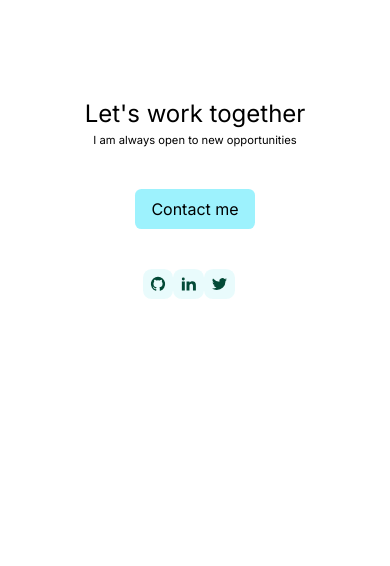
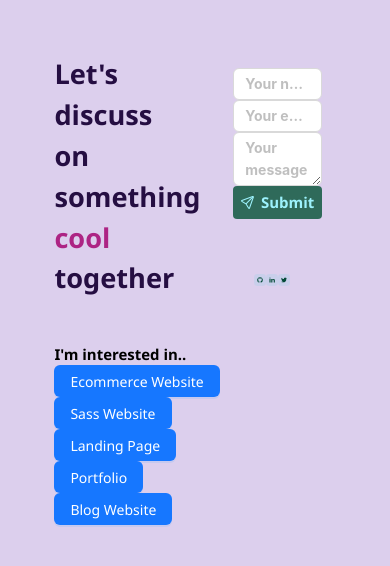
Before and after one commit to chiomaubaezuonu/my-portfolio, a Next.js app: page /contact in a window 390 px wide. Shown: the top 566 px of the page. Built offline with nearby package versions, Linux system fonts and the light colour scheme.

Commit message:
Redid the contact page with antd components

```diff
--- a/app/contact/contact.module.css
+++ b/app/contact/contact.module.css
@@ -1,35 +1,20 @@
 .wrapper {
     margin: auto;
     height: 100vh;
-    /* padding-top: 6rem; */
-    padding: 9rem 8rem;
-    position: relative;
+    padding: 4rem;
+    display: flex;
+    background-color: #DCCFED;
+    font-weight: bolder;
+}
+
+.contactTitle {
+    color: #250E42;
+    font-size: 2rem;
+    margin-bottom: 3.2rem;
 }
 
 .form {
     padding: 1rem;
-}
-
-.modal {
-    display: block;
-    margin: auto;
-    top: 0;
-    left: 0;
-    right: 0;
-    bottom: 0;
-    width: 35%;
-    height: 50%;
-    position: absolute;
-    padding: 1rem 1rem;
-    background-color: rgb(157, 242, 253, 0.9);
-}
-
-.closeModal {
-    position: absolute;
-    cursor: pointer;
-    display: block;
-    right: 0;
-    top: 0;
 }
 
 .input {
@@ -100,7 +85,7 @@
     background-color: rgb(157, 242, 253);
 }
 
-@media (max-width: 600px) {
+/* @media (max-width: 600px) {
     .modal {
         width: 90%;
         margin-top: 5rem;
@@ -113,7 +98,7 @@
         justify-content: center;
         align-items: center;
         width: 100%;
-        /* height: 100vh; */
+        /* height: 100vh;
 padding: 6rem 4rem;
 }
 
@@ -198,3 +183,5 @@
         height: 50vh;
     }
 }
+
+*/
--- a/app/contact/page.tsx
+++ b/app/contact/page.tsx
@@ -10,17 +10,18 @@ import mail from './email.svg'
 import Link from 'next/link'
 import submit from './submit.svg'
 import emailjs from '@emailjs/browser'
+import { Button, Input } from 'antd';
 
 const page = () => {
-    const form = useRef();
-    const [contact, setContact] = useState<boolean>(false)
+    const formRef = useRef<HTMLFormElement>(null);
+    // const [contact, setContact] = useState<boolean>(false)
     const [yourName, setYourName] = useState("")
     const [email, setEmail] = useState("")
     const [message, setMessage] = useState("")
     const [isPending, setIsPending] = useState(false)
 
 
-
+    const { TextArea } = Input;
     const sendEmail = (e: React.FormEvent<HTMLFormElement>) => {
         e.preventDefault()
         //const feedBack = { yourName, email, message }
@@ -30,7 +31,7 @@ const page = () => {
         emailjs.sendForm(
             "service_5lwfrko",
             "template_phymsvc",
-            form.current ? form.current : "",
+            formRef.current ? formRef.current : "",
             "BihswsOiiYV8MHFCU"
         )
             .then(
@@ -45,21 +46,21 @@ const page = () => {
                     console.log(error.text);
                 }
             )
-        // fetch('http://localhost:8000/contact', {
-        //     method: 'POST',
-        //     headers: { "Content-Type": "application/json" },
-        //     body: JSON.stringify(feedBack)
-        // }).then(() => {
-        //     console.log("sent")
-        //     setIsPending(false)
-        // })
     }
 
     return (
         <div className={styles.wrapper}>
-            {contact && <div className={styles.modal}>
-                <form ref={form} onSubmit={sendEmail} className={styles.form}>
-                    <p className={styles.closeModal} onClick={() => setContact(false)}>X</p>
+            <div>
+                <h1 className={styles.contactTitle}>Let's discuss <br /> on something <mark style={{ color: "#AD2484", background: "#DCCFED" }}> cool </mark> together</h1>
+                <p>I'm interested in..</p>
+                <Button type='primary'>Ecommerce Website</Button>
+                <Button type='primary'>Sass Website</Button> <br />
+                <Button type='primary'>Landing Page</Button>
+                <Button type='primary'>Portfolio</Button>
+                <Button type='primary'>Blog Website</Button>
+            </div>
+            <div><form ref={formRef} onSubmit={sendEmail} className={styles.form}>
+                {/* <p className={styles.closeModal} onClick={() => setContact(false)}>X</p>
                     <input className={styles.input} name="user_name" value={yourName}
                         onChange={(e) => setYourName(e.target.value)}
                         type="text" placeholder='Your name' required />
@@ -70,12 +71,16 @@ const page = () => {
                     {!isPending && <button className={styles.submitBtn} type='submit'>
                         <Image style={{ paddingRight: '0.5rem' }} src={submit} alt='submit' width={20} height={20} />
                         Submit</button>}
-                    {isPending && <button className={styles.submitBtn} type='submit'> Submitting ...</button>}
+                    {isPending && <button className={styles.submitBtn} type='submit'> Submitting ...</button>} */}
+                <Input onChange={(e) => setYourName(e.target.value)} name="user_name" placeholder='Your name' required />
+                <Input onChange={(e) => setEmail(e.target.value)} name="user_email" placeholder='Your email' required />
+                <TextArea onChange={(e) => setMessage(e.target.value)} name='message' placeholder='Your message' />
+                {!isPending && <button className={styles.submitBtn} type='submit'>
+                    <Image style={{ paddingRight: '0.5rem' }} src={submit} alt='submit' width={20} height={20} />
+                    Submit</button>}
+                {isPending && <Button type='primary' className={styles.submitBtn} > Submitting ...</Button>}
             </form>
-            </div>}
-            <h1 className={styles.title}>Let's work together</h1>
-            <p className={styles.text}>I am always open to new opportunities</p>
-            <button onClick={() => setContact(!contact)} className={styles.button}>Contact me</button>
+                {/* </div>} */}
                 <div className={styles.socials}>
                     <Link href='https://github.com/chiomaubaezuonu'>
                         <Image src={github} alt='github' />
@@ -90,6 +95,7 @@ const page = () => {
                 <Image src={mail} className={styles.mail} alt='email' /> */}
                 </div>
             </div>
+        </div>
     )
 }
 
--- a/app/globals.css
+++ b/app/globals.css
@@ -2,42 +2,82 @@
 @tailwind components;
 @tailwind utilities;
 
-/*
-span {
-    cursor: pointer;
-    font-size: 4rem;
-    animation: waving-hand 2.5s infinite;
-    transform-origin: 70% 70%;
-} */
+html {
+    scroll-behavior: smooth;
+    font-size: 75%;
+}
 
-/* @keyframes waving-hand {
-    0% {
-        transform: rotate(0deg);
+@media (max-width: 1180px) {
+    html {
+        font-size: 70%;
     }
+}
 
-    10% {
-        transform: rotate(14deg);
+@media (max-width: 1080px) {
+    html {
+        font-size: 66%;
     }
+}
 
-    20% {
-        transform: rotate(-8deg);
+@media (max-width: 980px) {
+    html {
+        font-size: 61%;
     }
+}
 
-    30% {
-        transform: rotate(14deg);
+@media (max-width: 850px) {
+    html {
+        font-size: 53%;
     }
+}
 
-    40% {
-        transform: rotate(-4.0deg);
+@media (max-width: 768px) {
+    html {
+        font-size: 85%;
     }
+}
 
-    50% {
-        transform: rotate(10deg);
+
+@media (min-width: 1500px) {
+    html {
+        font-size: 80%;
     }
-    60% {
-        transform: rotate(0deg);
+}
+
+@media (min-width: 1700px) {
+    html {
+        font-size: 95%;
     }
-    100% {
-        transform: rotate(0deg);
+}
+
+
+@media (min-width: 2000px) {
+    html {
+        font-size: 115%;
     }
-} */
+}
+
+@media (min-width: 2500px) {
+    html {
+        font-size: 140%;
+    }
+}
+
+
+* {
+    margin: 0;
+    padding: 0;
+    box-sizing: border-box;
+    font-family:
+        "Montserrat",
+        segoe UI,
+        sans-serif;
+}
+
+body {
+    font-size: 1.1rem;
+}
+
+svg {
+    fill: currentColor;
+}
--- a/app/skills/page.tsx
+++ b/app/skills/page.tsx
@@ -14,13 +14,13 @@ type SkillsProps = {
 const Skills = (props: SkillsProps) => {
   return (
     <div className={styles.wrapper}>
+      <div className={styles.skillCards}>
       <h1 className={styles.skillTitle}>My Skills</h1>
-      <div className={styles.skillCards}>
         {props.mySkills.map(skill => {
           return (
             <div className={styles.card} key={skill.id}>
               {/* <Image src={skill.img} alt="html5" width={60} height={60} /> */}
-              <img src={skill.img} alt="skillLogo" width={50} height={50} />
+              <img src={skill.img} alt="skillLogo" />
               <h2 className={styles.skillName}>{skill.skillName}</h2>
               <h2 className={styles.skillLevel}>{skill.level}</h2>
             </div>
--- a/app/skills/skillcards.module.css
+++ b/app/skills/skillcards.module.css
@@ -1,12 +1,12 @@
 .wrapper {
     background-color: #EFF4FB;
-    width: 70%;
+    width: 100%;
     margin: auto;
     padding: 0;
 }
 
 .skillCards {
-    width: 100%;
+    width: 70%;
     margin: auto;
     background-color: #EFF4FB;
     display: flex;
@@ -37,6 +37,32 @@
 
 .skillTitle {
     color: #296657;
-    background-color: greenyellow;
+    background-color: #EFF4FB;
+    width: 100%;
     font-weight: bolder;
+    font-size: 1.5rem;
+    display: block;
+    margin-bottom: 0.5rem;
+    padding-left: 4.5rem;
 }
+
+@media (max-width: 600px) {
+    .wrapper {
+        width: 100%;
+    }
+
+    .skillCards {
+        width: 100%;
+        display: flex;
+        flex-wrap: wrap;
+        padding: 5rem;
+        justify-content: center;
+        background-color: #0f6f55;
+    }
+    .card {
+        width: 2em;
+        background-color: #A7EED3;
+        margin: 0.3rem;
+        padding: 1.8rem 3.1rem;
+    }
+}
--- a/package.json
+++ b/package.json
@@ -10,6 +10,7 @@
   },
   "dependencies": {
     "@emailjs/browser": "^3.11.0",
+    "antd": "^5.12.2",
     "framer-motion": "^10.16.5",
     "next": "14.0.3",
     "react": "^18",
```
Also changed, not shown: 1 other file (tests, documents, lock files or other folders). Lines whose indentation alone changed are shown as unchanged.
